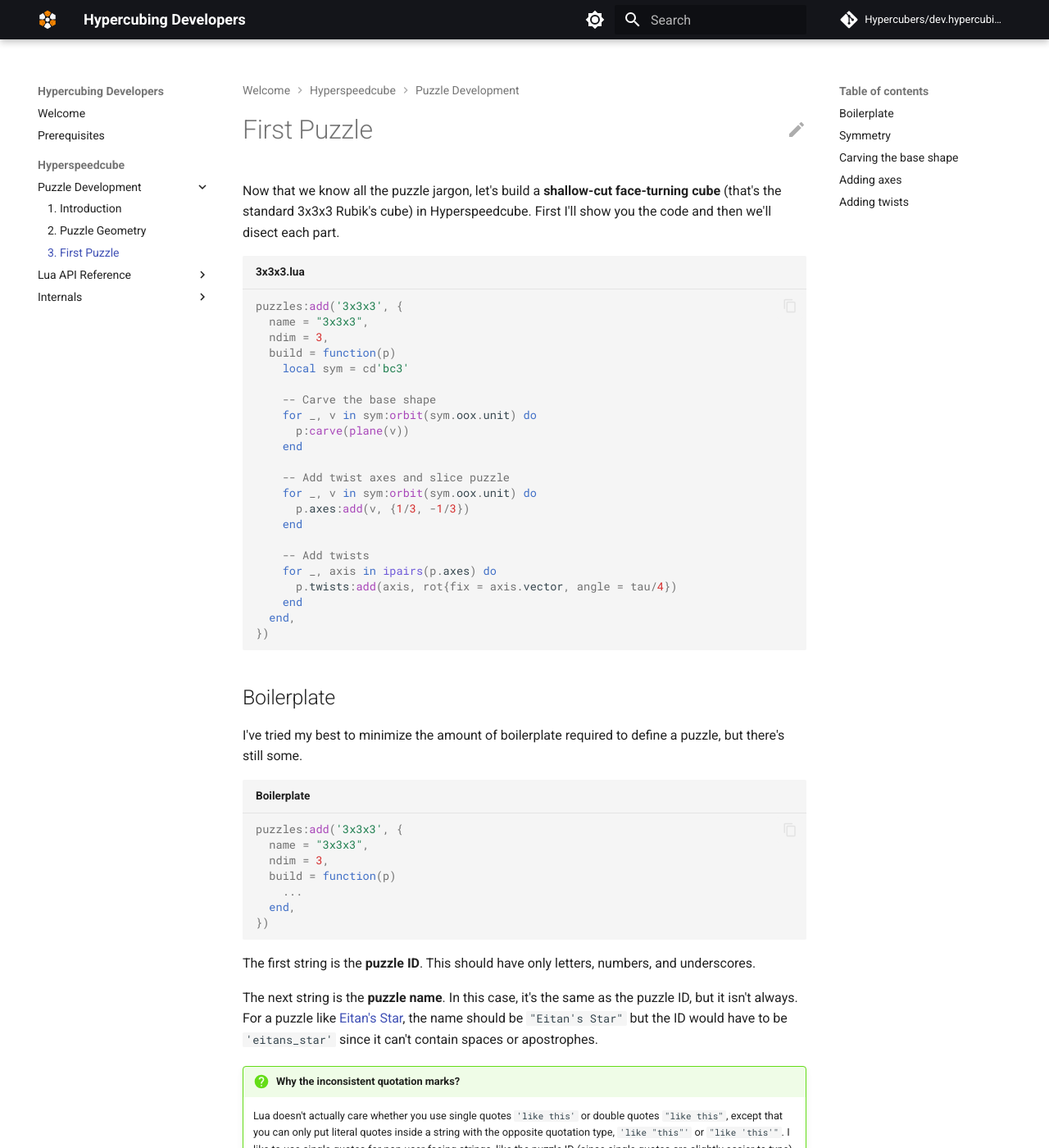
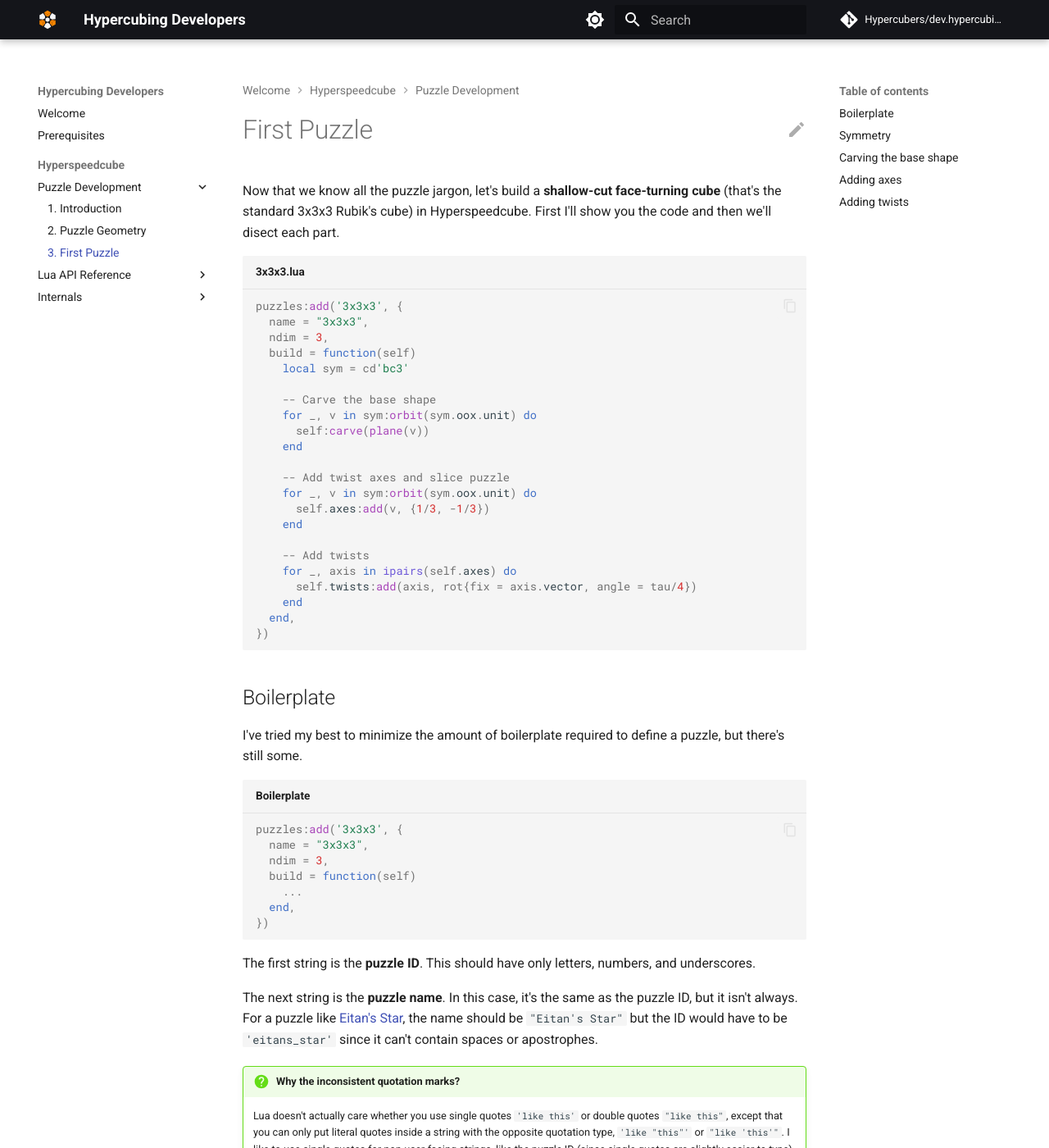
Before and after one commit to Hypercubers/dev.hypercubing.xyz, an MkDocs documentation site: the page built from docs/hsc/puzzle-dev/first-puzzle.md, in a window 1280 px wide and 1400 px high. Shown: the whole window at 82% size. Built offline with MkDocs 1.6.1 and Material for MkDocs 9.7.7, drawn with Linux system fonts in a browser that asks for light colours; comment, search, counter and statistics services are not loaded; some of the changed text lies outside the part shown.

Commit message:
Use `self` instead of `p` in `build` function

````diff
--- a/docs/hsc/puzzle-dev/first-puzzle.md
+++ b/docs/hsc/puzzle-dev/first-puzzle.md
@@ -6,22 +6,22 @@
 puzzles:add('3x3x3', {
   name = "3x3x3",
   ndim = 3,
-  build = function(p)
+  build = function(self)
     local sym = cd'bc3'
 
     -- Carve the base shape
     for _, v in sym:orbit(sym.oox.unit) do
-      p:carve(plane(v))
+      self:carve(plane(v))
     end
 
     -- Add twist axes and slice puzzle
     for _, v in sym:orbit(sym.oox.unit) do
-      p.axes:add(v, {1/3, -1/3})
+      self.axes:add(v, {1/3, -1/3})
     end
 
     -- Add twists
-    for _, axis in ipairs(p.axes) do
-      p.twists:add(axis, rot{fix = axis.vector, angle = tau/4})
+    for _, axis in ipairs(self.axes) do
+      self.twists:add(axis, rot{fix = axis.vector, angle = tau/4})
     end
   end,
 })
@@ -35,7 +35,7 @@
 puzzles:add('3x3x3', {
   name = "3x3x3",
   ndim = 3,
-  build = function(p)
+  build = function(self)
     ...
   end,
 })
@@ -66,12 +66,12 @@
 We could carve out each face individually ...
 
 ```lua title="Please don't do this"
-p:carve(vec(1, 0, 0))
-p:carve(vec(-1, 0, 0))
-p:carve(vec(0, 1, 0))
-p:carve(vec(0, -1, 0))
-p:carve(vec(0, 0, 1))
-p:carve(vec(0, 0, -1))
+self:carve(vec(1, 0, 0))
+self:carve(vec(-1, 0, 0))
+self:carve(vec(0, 1, 0))
+self:carve(vec(0, -1, 0))
+self:carve(vec(0, 0, 1))
+self:carve(vec(0, 0, -1))
 ```
 
 But since the puzzle is symmetric, we can use symmtery to simplify this. By starting with one face and iterating over its [**orbit**](https://en.wikipedia.org/wiki/Group_action#Orbits_and_stabilizers), we can generate the other five.
````
